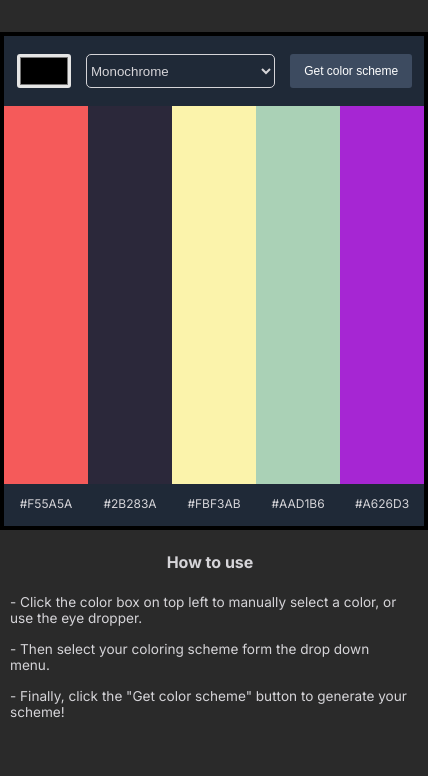
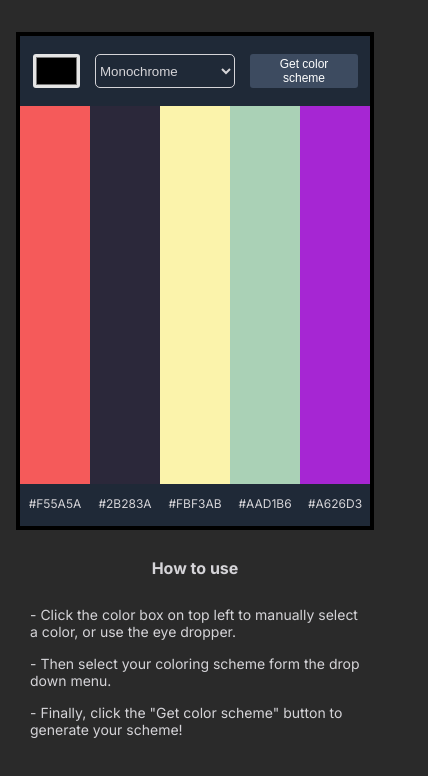
Before and after one commit to mFaizanBaloch/color-scheme-generator, a plain HTML site: page index.html in a window 390 px wide. Shown: the whole page, 428 px wide, since content can reach past the window. Drawn offline with Linux system fonts and the light colour scheme.

Commit message:
Add mobile view UI

```diff
--- a/style.css
+++ b/style.css
@@ -125,3 +125,36 @@ select {
     font-size: 0.85rem;
     margin: 15px 10px;
 }
+
+@media (max-width: 480px) {
+    main {
+        width: 350px;
+    }
+
+    input[type="color"] {
+        width: 3.5em;
+    }
+
+    select {
+        width: 40%;
+    }
+
+    #btn-get-scheme {
+        width: 9em;
+    }
+
+    #tutorial {
+        width: 350px;
+    }
+
+    #tutorial h1 {
+        font-size: 1rem;
+        text-align: center;
+        margin: 28px 10px;
+    }
+
+    #tutorial p {
+        font-size: 0.875rem;
+        margin: 15px 10px;
+    }
+}
```
